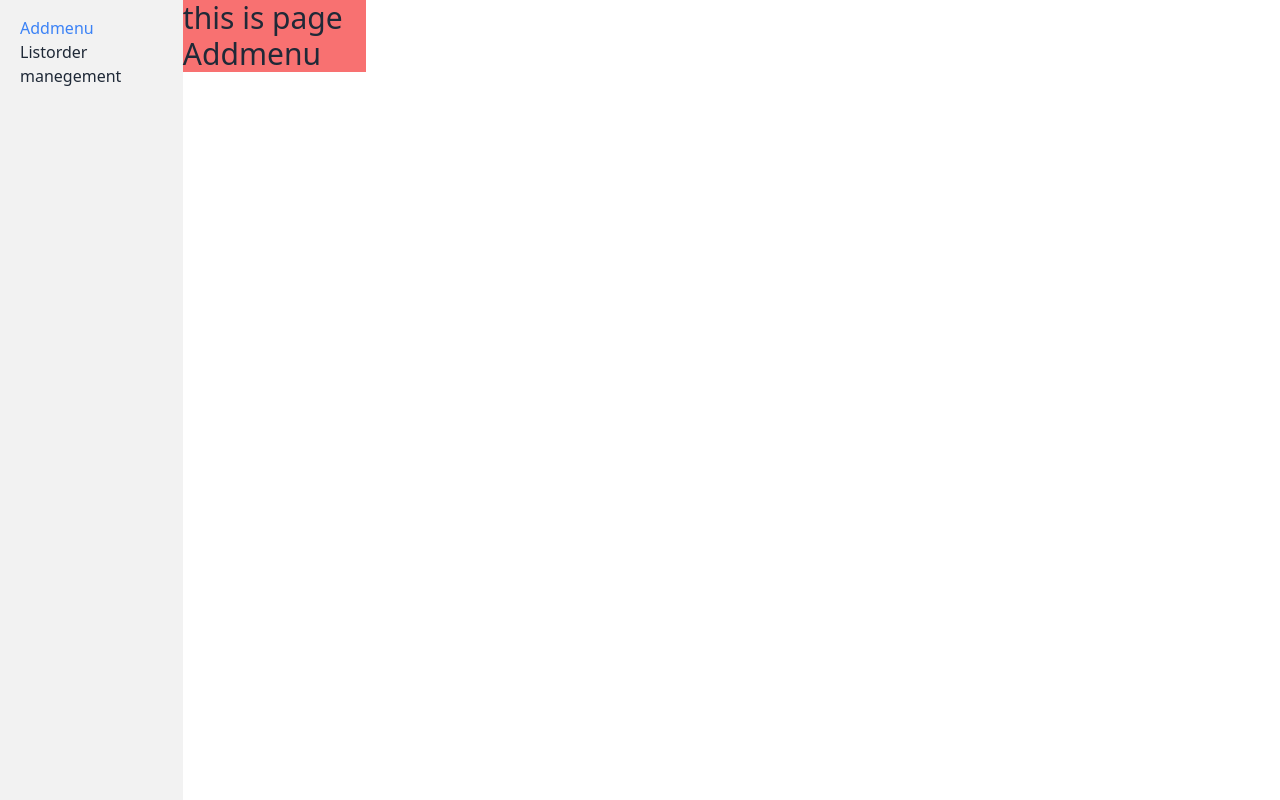
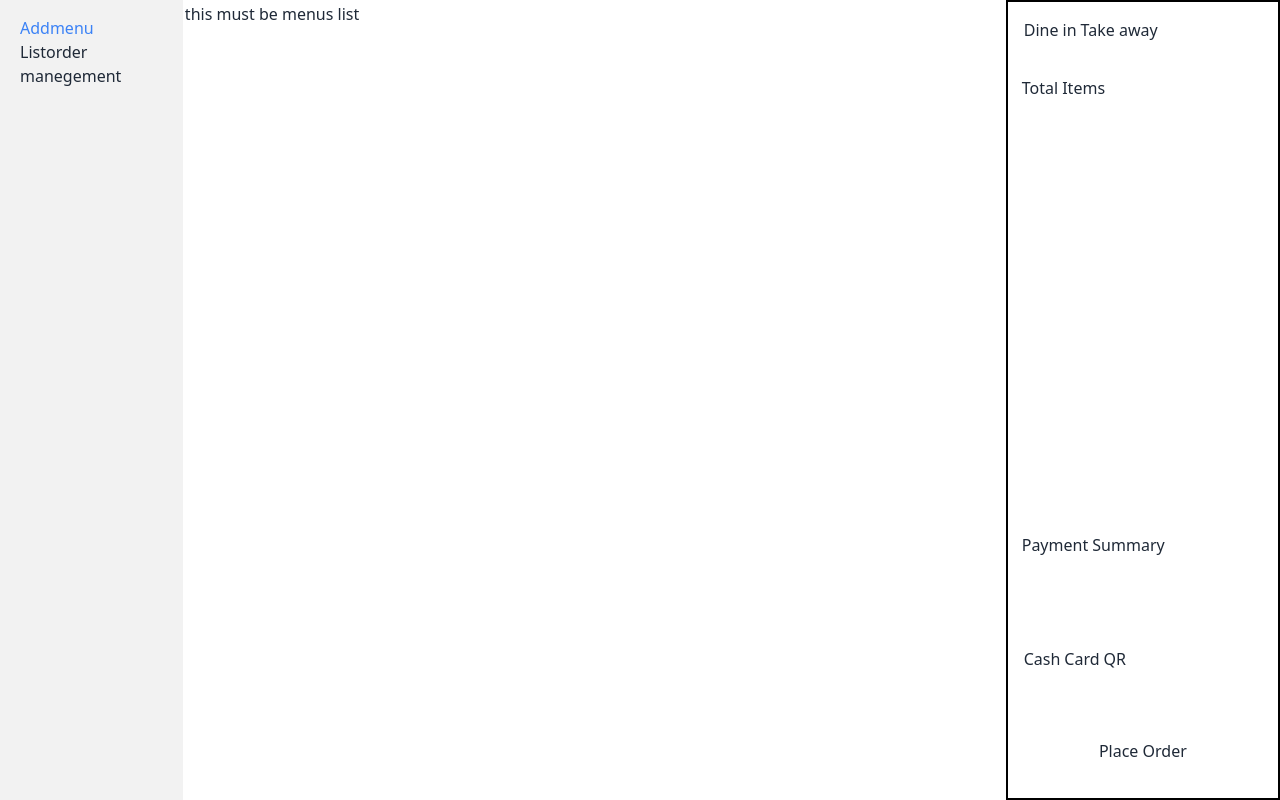
Before and after one commit to cnc2003/PROJECT2-SEC-1-PenNgiMark, a Vue app: page /add-Menu in a window 1280 px wide. Built offline with nearby package versions, Linux system fonts and the light colour scheme.

Commit message:
Add menu cart layout and

```diff
--- a/src/components/page/Addmenu.vue
+++ b/src/components/page/Addmenu.vue
@@ -1,3 +1,25 @@
 <template>
-    <h1 class="text-3xl bg-red-400 w-1/6">this is page Addmenu</h1>
+    <div class="flex h-full w-full">
+        <div class="border-2 border-white h-full w-3/4">
+            this must be menus list
+        </div>
+        <div class="flex flex-col border-2 border-black h-dvh w-1/4">
+            <div class="border-2 border-white m-3 h-16">
+                <button class="border-2 border-white">Dine in</button>
+                <button class="border-2 border-white">Take away</button>
+            </div>
+            <div class="border-2 border-white m-3 h-full">
+                Total Items
+            </div>
+            <div class="border-2 border-white m-3 h-1/5">
+                Payment Summary
+            </div>
+            <div class="border-2 border-white m-3 h-28">
+                <button class="border-2 border-white">Cash</button>
+                <button class="border-2 border-white">Card</button>
+                <button class="border-2 border-white">QR</button>
+            </div>
+            <button class="border-2 border-white h-20 m-3 mb-6">Place Order</button>
+        </div>
+    </div>
 </template>
```
